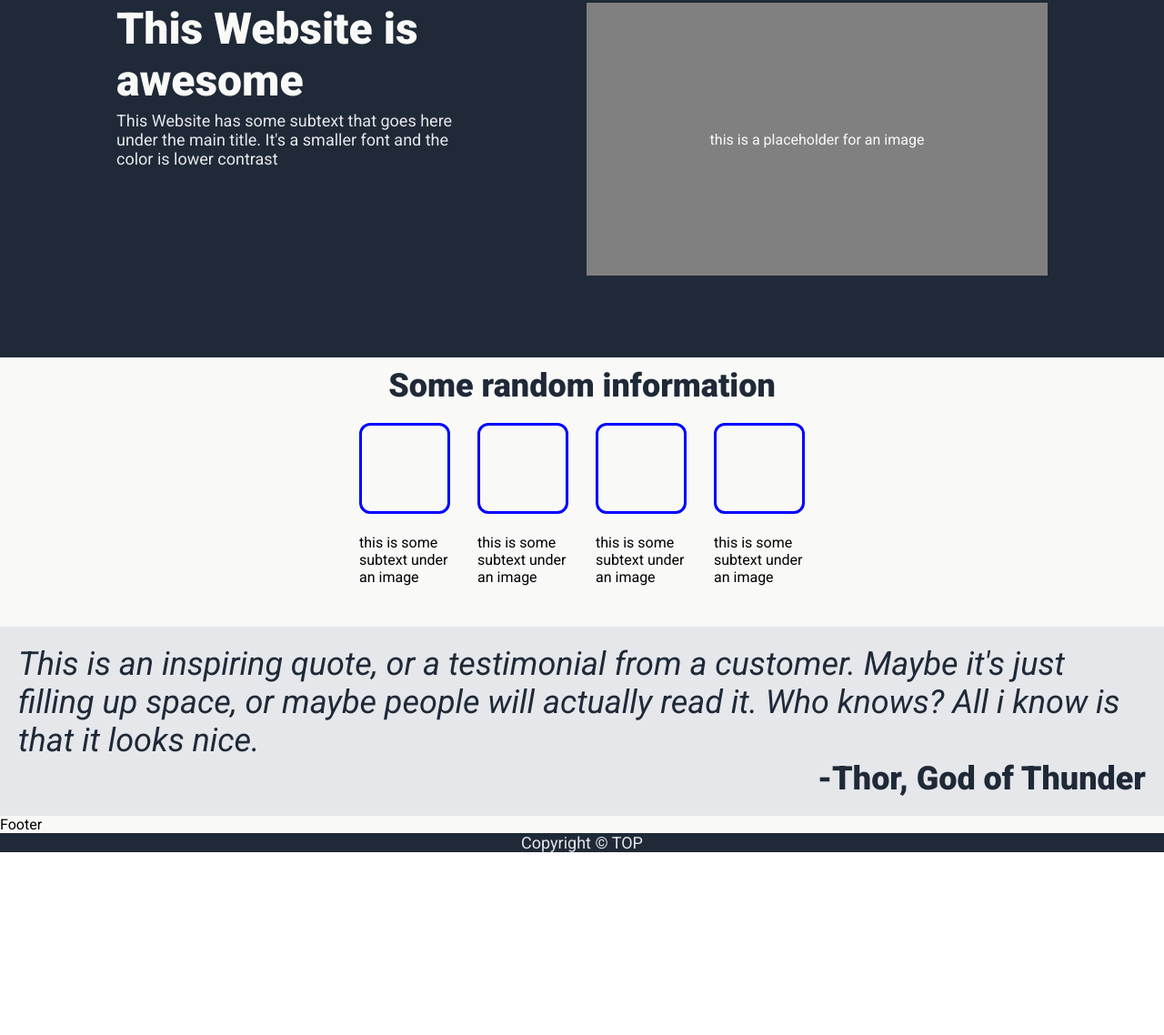
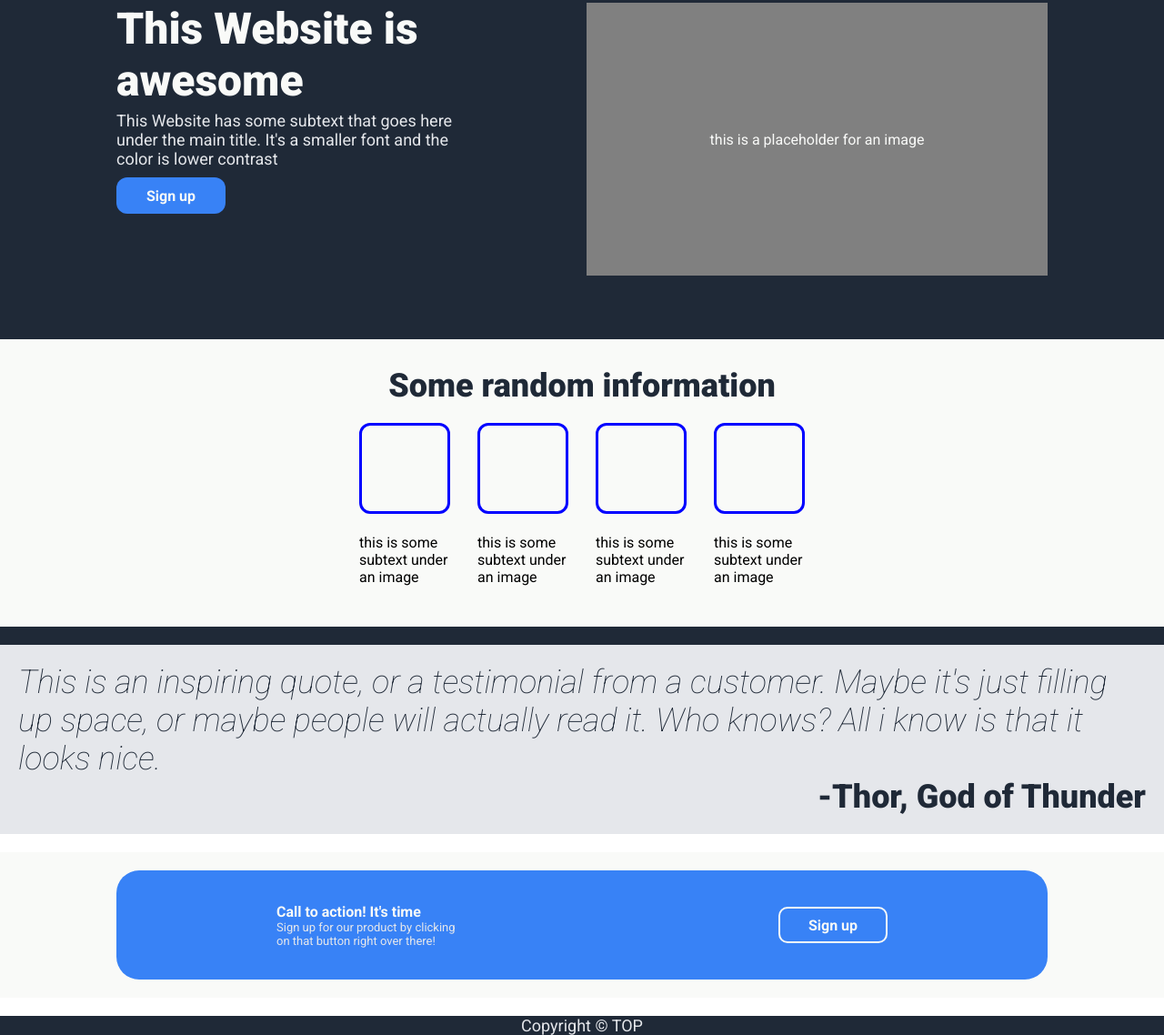
Before and after one commit to Br0cod3/foundations-landing-page, a plain HTML site: page index.html in a window 1280 px wide. Shown: the part 65-1203 px from the top of the page at 91% size. Before the commit the page ends 1002 px from the top, so only its background shows below. Drawn offline with Linux system fonts and the light colour scheme.

Commit message:
updated the footer

```diff
--- a/index.html
+++ b/index.html
@@ -25,6 +25,7 @@
                 <div class="low-contrast-txt">This Website has some subtext that goes here under the main title.
                     It's a smaller font and the color is lower contrast
                 </div>
+                <div class="btn"> Sign up</div>
             </div>
             <div class="image-placeholder">this is a placeholder for an image</div>
        </div>
@@ -48,7 +49,15 @@
             All i know is that it looks nice.</em></p>
             <p class="from"> -Thor, God of Thunder</p>
         </div>
-       <div class="footer">Footer</div>
+       <div class="footer">
+            <div class="footer-content">
+                <div class="footer-main">
+                    <div class="call-content">Call to action! It's time</div>
+                    <div class="footer-low-contrast">Sign up for our product by clicking on that button right over there!</div>
+                </div>
+                <div class="footer-sign-up">Sign up</div>
+            </div>
+       </div>
        <div class="about">Copyright © TOP</div>
     </div>
 </body>
--- a/style.css
+++ b/style.css
@@ -50,7 +50,7 @@ body {
     flex: 2;
     background-color: var(--dark);
     color: var(--white);
-    padding-bottom: 90px;
+    padding-bottom: 70px;
     gap: 10px;
 }
 
@@ -85,6 +85,49 @@ body {
 .footer {
     flex: 2;
     background-color: var(--white);
+    display: flex;
+    justify-content: center;
+    align-items: center;
+    margin-bottom: 10px;
+}
+
+.footer-content {
+    margin: 20px;
+    height: 120px;
+    width: 80vw;
+    border-radius: 25px;
+    background-color: var(--light-blue);
+    display: flex;
+    justify-content: space-around;
+    align-items: center;
+    font-weight: bold;
+    color: var(--white);
+}
+
+.footer-main {
+    display: flex;
+    flex-direction: column;
+    justify-content: center;
+}
+
+.footer-low-contrast {
+    font-size: 13px;
+    max-width: 200px;
+    font-weight: lighter;
+    color: var(--hero-sec-text);
+}
+
+
+.footer-sign-up {
+    display: flex;
+    border: 2px solid var(--white);
+    width: 120px;
+    height: 40px;
+    border-radius: 10px;
+    color: var(--white);
+    font-weight: bold;
+    justify-content: center;
+    align-items: center;
 }
 
 .about {
@@ -94,7 +137,7 @@ body {
     background-color: var(--dark);
     color: var(--hero-sec-text);
     font-size: 18px;
-
+    margin-top: 10px;
 }
 
 .main-text {
@@ -110,6 +153,19 @@ body {
     justify-content: center;
 }
 
+.btn {
+    display: flex;
+    justify-content: center;
+    align-items: center;
+    margin-top: 10px;
+    background-color: var(--light-blue);
+    width: 120px;
+    height: 40px;
+    border-radius: 12px;
+    color: var(--white);
+    font-weight: bold;
+}
+
 .random-info {
     background-color: var(--white);
     display: flex;
@@ -118,7 +174,7 @@ body {
 }
 
 .randint {
-    margin-top: 10px;
+    margin-top: 30px;
     font-size: 36px;
     font-weight: 900;
     color: var(--dark);
@@ -166,6 +222,8 @@ body {
     font-size: 36px;
     padding: 20px;
     color: var(--dark);
+    font-weight: lighter;
+    margin: 20px 0;
 }
 
 .from {
```
